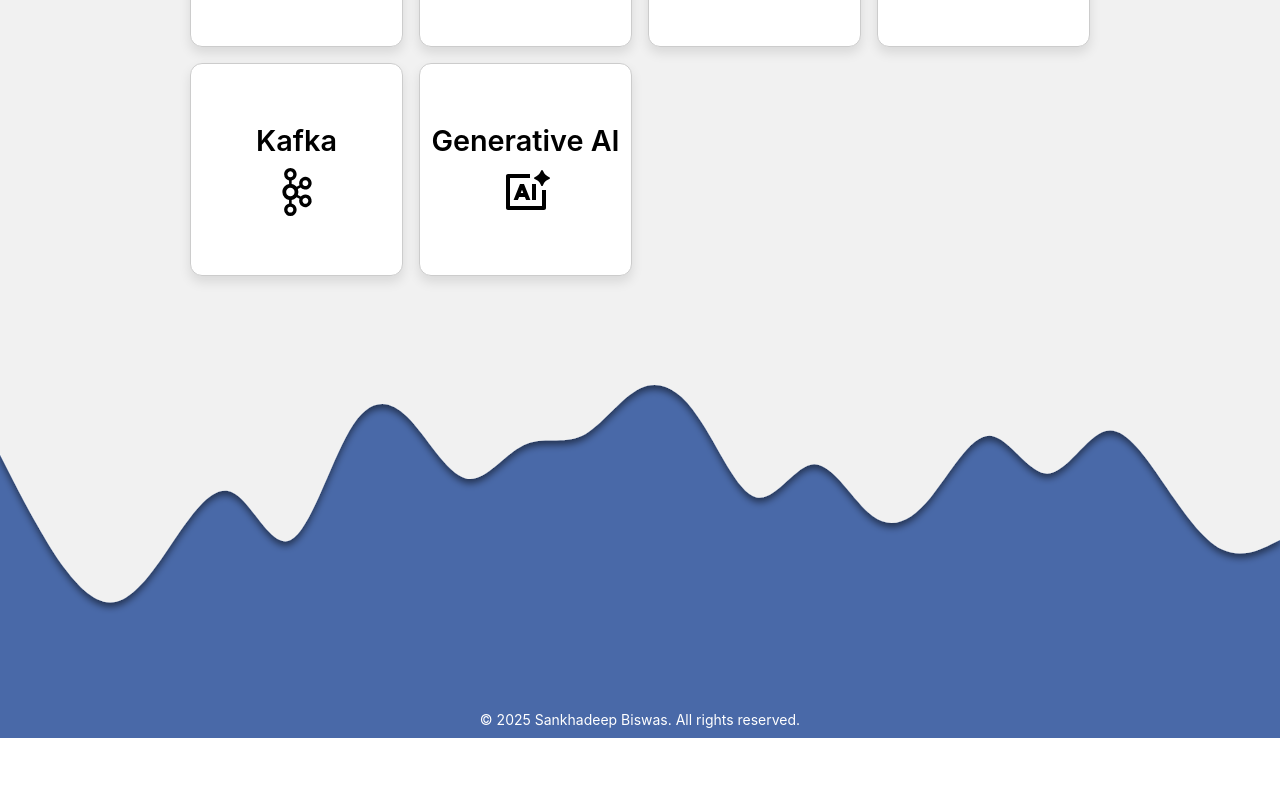
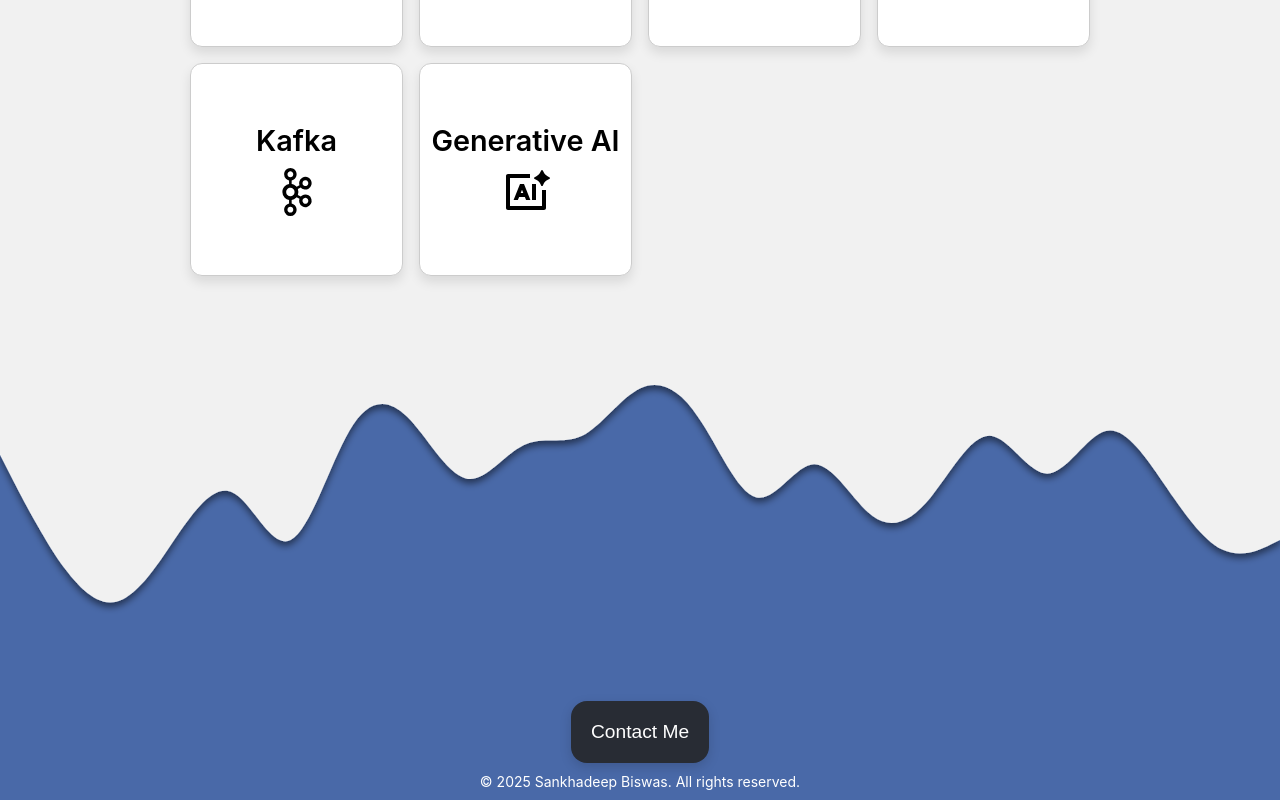
Before and after one commit to sankhadeepbis6/Portfolio, a React (Create React App) app: page / in a window 1280 px wide. Shown: the part 3495-4295 px from the top of the page. Before the commit the page ends 4233 px from the top, so only its background shows below. Built offline with nearby package versions, Linux system fonts and the light colour scheme.

Commit message:
Footer sample button

```diff
--- a/src/components/Footer/Footer.jsx
+++ b/src/components/Footer/Footer.jsx
@@ -1,11 +1,13 @@
 import React from 'react';
 import styles from "./Footer.module.css";
 import WaveSVG from '../WaveSVG/WaveSVG';
+import FooterButton from '../FooterButton/FooterButton';
 
 const Footer = () => {
     return (
         <footer className={styles.footer}>
             <WaveSVG />
+            <FooterButton label="Contact Me" onClick={() => console.log("clicked")} />
             <div className={styles.footerContent}>
                 <p className={styles.endText}>&copy; {new Date().getFullYear()} Sankhadeep Biswas. All rights reserved.</p>
             </div>
--- /dev/null
+++ b/src/components/FooterButton/FooterButton.jsx
@@ -0,0 +1,11 @@
+import styles from './FooterButton.module.css';
+
+const FooterButton = ({ label, onClick }) => {
+    return (
+        <button className={styles.footerButton} onClick={onClick}>
+            {label}
+        </button>
+    );
+};
+
+export default FooterButton;
--- /dev/null
+++ b/src/components/FooterButton/FooterButton.module.css
@@ -0,0 +1,21 @@
+.footerButton {
+    padding: 20px;
+    ;
+    background-color: #282c34;
+    color: white;
+    border: none;
+    border-radius: 16px;
+    font-size: 1.2rem;
+    cursor: pointer;
+    box-shadow: 0 4px 12px rgba(0, 0, 0, 0.15);
+    transition: background-color 0.2s ease, transform 0.2s ease;
+}
+
+.footerButton:hover {
+    background-color: #3c4048;
+    transform: translateY(-2px);
+}
+
+.footerButton:active {
+    transform: translateY(1px);
+}
```
